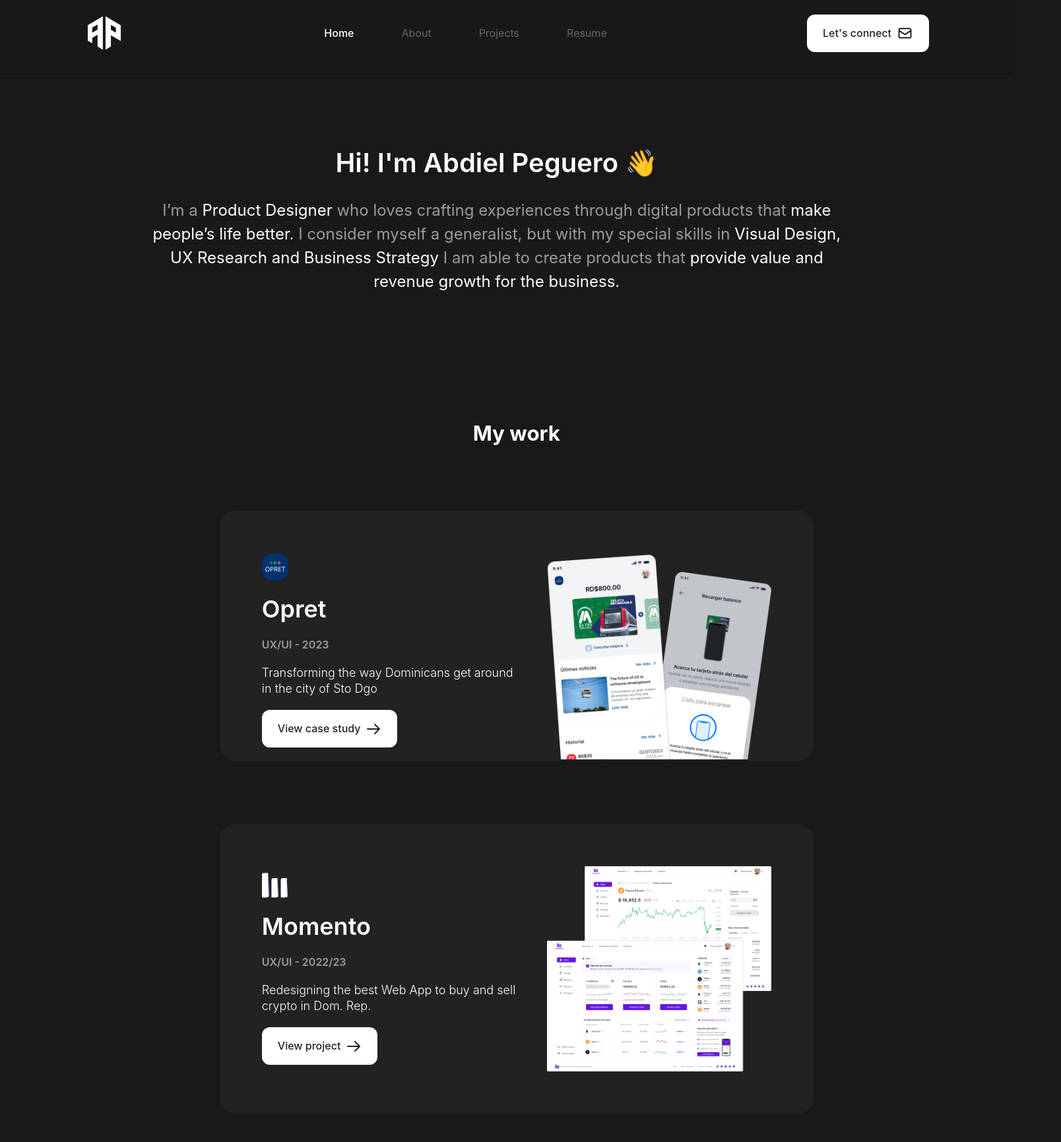
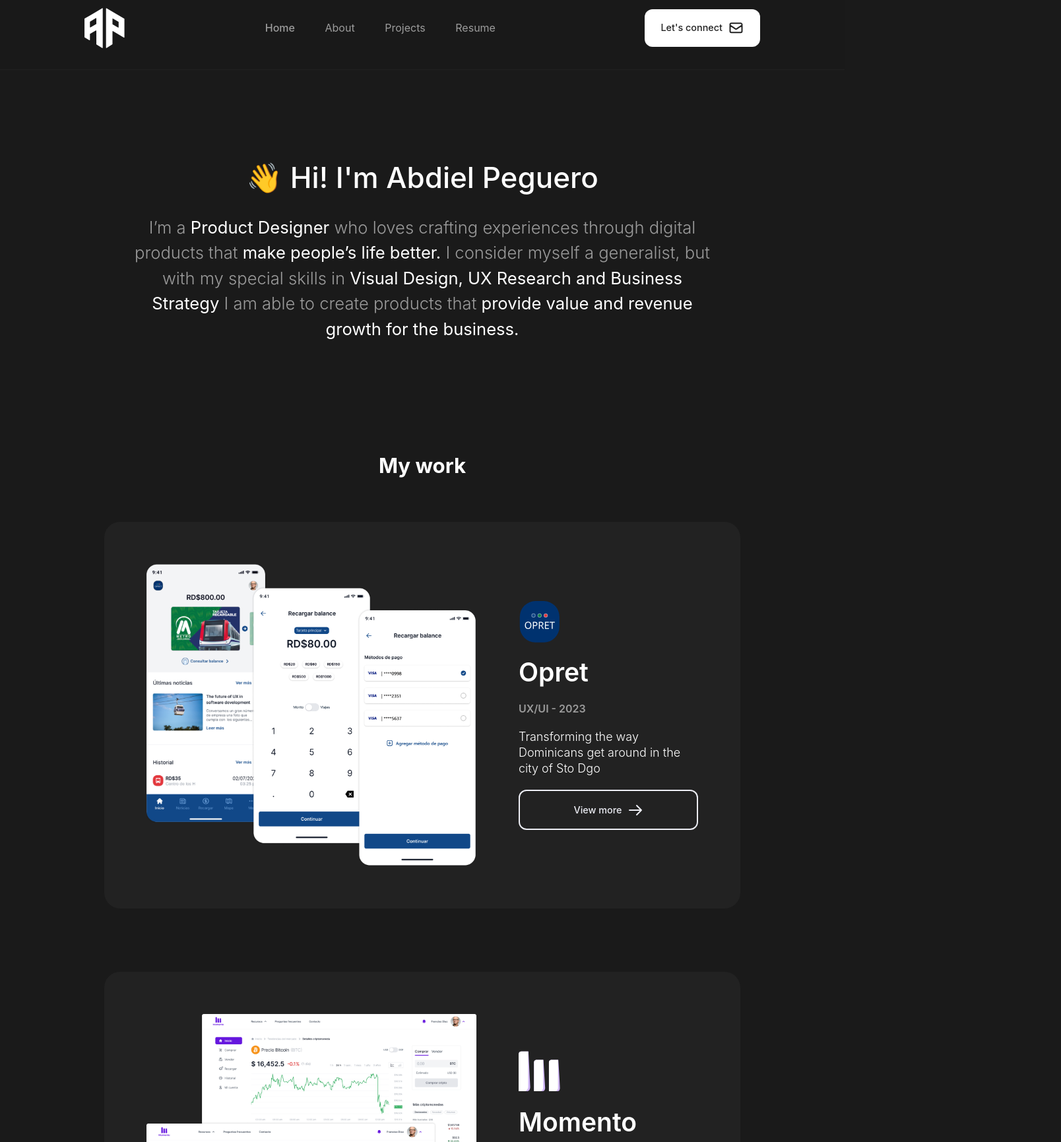
Before and after one commit to abdielpeguero/MyPortfolio, a plain HTML site: page index.html in a window 1280 px wide. Shown: the part 20-1751 px from the top of the page at 66% size, 1608 px wide, since content can reach past the window. Drawn offline with Linux system fonts and the light colour scheme; a web font is replaced by a local one.

Commit message:
Responsive updates

```diff
--- a/index.html
+++ b/index.html
@@ -13,32 +13,48 @@
         <link rel="stylesheet" href="https://rsms.me/inter/inter.css">
         <link rel="stylesheet" href="style.css">
         <link rel="icon" type="img/x-icon"  href="Web_assets\images\AP Favicon.svg">
-
+        <script src="script.js" defer></script>
     </head>
     <body>
         <main>
-            <!--Create a Navb with menu list-->
-            <header>
-                <img class="logo_nav" src="Web_assets\images\Ap lgo.svg">
-                <nav>
-                    <ul class="nav__links">
-                        <li><a href="#" class="navbar_focus">Home</a></li>
-                        <li><a href="#">About</a></li>
-                        <li><a href="#">Projects</a></li>
-                        <li><a href="#">Resume</a></li>
+            <!--Create a Navbar-->
+            <nav class="navbar">
+                <di class="menu-and-connectbtn">
+                    <img class="logo_nav" src="Web_assets/images/AP Favicon.svg">
+
+                    <!--Create a menu list-->
+                    <div class="navbar-links">
+                        <ul>
+                            <li>
+                                <a href="#" class="navbar_focus">Home</a>
+                            </li>
+                            <li>
+                                <a href="#">About</a>
+                            </li>
+                            <li>
+                                <a href="#">Projects</a>
+                            </li>
+                            <li>
+                                <a href="#">Resume</a>
+                            </li>
                         </ul>
+                        <!--create a contact buttun-->
+                        <button class="btn-lets-connect-navbar">Let's connect <img class="button_icon" src="Web_assets/images/email_icon.svg"</button>
+                    </div>
+                </di>
+
+                <!--create mobile burger menu-->
+                <img class="burger-menu" src="Web_assets/images/menu_FILL0_wght400_GRAD0_opsz24.svg">
+
             </nav>
-                <!--<a class="cta" href="#"><button>Contacto</button></a>-->
-                <button>Let's connect <img class="button_icon" src="Web_assets\images\email_icon.svg"</button>
-            </header>
 
             <!--Section with brief intro about me, my work and professional goals-->
             <section class="my__Intro">
-                <h1 class="hi">Hi! I'm Abdiel Peguero &#128075</h1>
+                <h1 class="hi"> &#128075 Hi! I'm Abdiel Peguero</h1>
                 <p class="intro__explained">
                     I’m a <strong>Product Designer</strong> who loves crafting experiences through digital products that <strong>make people’s life better.</strong>
                     I consider myself a generalist, but with my special skills in <strong>Visual Design, UX Research and Business Strategy</strong>
-                    I am able to create products that <strong>provide value and revenue growth for the business. </strong>
+                    I am able to create products that <strong>provide value and revenue growth for the business.</strong>
                 </p>
             </section>
 
@@ -47,40 +63,41 @@
             <article class="my_work">
                 <h3>My work</h3>
 
+                <div class="portfolio-projects">
                     <!--Opret project-->
                     <article class="project_1">
+                        <img class="project_mock" src="Web_assets\images\new-opret-mockup-screens.png">
                         <section class="project_details_1">
                             <img class="project_logo" src="Web_assets\images\Opret logo.svg">
                             <h2 class="pd_subtitle">Opret</h2>
                             <h5 class="pd_role">UX/UI - 2023</h5>
                             <p class="pd_text">Transforming the way Dominicans get around in the city of Sto Dgo</p>
-                        <button>View case study <img class="button_icon" src="Web_assets\images\right arrow icon.svg" </button>
+                            <button2>View more <img class="button_icon2" src="Web_assets\images\right_arrow_white_icon.svg" </button2>
                         </section>
-                    <img class="project_mock" src="Web_assets\images\Opret mockup screens.png">
                     </article>
 
                     <!--Momento project-->
-                <article class="project_2">
-                    <section class="project_details_2">
+                    <article class="project_1">
+                        <img class="project_mock" src="Web_assets\images\Momento mockup screens.png">
+                        <section class="project_details_1">
                             <img class="project_logo" src="Web_assets\images\Momento logo.svg">
                             <h2 class="pd_subtitle">Momento</h2>
                             <h5 class="pd_role">UX/UI - 2022/23</h5>
                             <p class="pd_text">Redesigning the best Web App to buy and sell crypto in Dom. Rep.</p>
-                        <button>View project <img class="button_icon" src="Web_assets\images\right arrow icon.svg" </button>
+                            <button2>View more <img class="button_icon" src="Web_assets\images\right_arrow_white_icon.svg" </button2>
                         </section>
-                    <img class="project_mock" src="Web_assets\images\Momento mockup screens.png">
                     </article>
 
                     <!--ColaPago project-->
                     <article class="project_1">
+                        <img class="project_mock" src="Web_assets\images\new-colapago-mockup screens-1.png">
                         <section class="project_details_1">
                             <img class="project_logo" src="Web_assets\images\ColaPago logo.svg">
                             <h2 class="pd_subtitle">Cola Pago</h2>
                             <h5 class="pd_role">UI - 2022/23</h5>
                             <p class="pd_text">A marketplace of that helps users find the best discounts available.</p>
-                        <button>View prototype <img class="button_icon" src="Web_assets\images\right arrow icon.svg" </button>
+                            <button2>View more <img class="button_icon" src="Web_assets\images\right_arrow_white_icon.svg" </button2>
                         </section>
-                    <img class="project_mock" src="Web_assets\images\ColaPago mockup screens.png">
                     </article>
 
                     <article class="wanna_see_more">
@@ -88,19 +105,19 @@
                             <h5>Want to see more projects?</h5>
                             <p class="pd_text">Let me show you!</p>
                         </article>
-                    <button>More projects <img class="button_icon" src="Web_assets\images\right arrow icon.svg"</button>
+                        <button>More projects <img class="button_icon" src="Web_assets\images\right_arrow_black_icon.svg"</button>
                       </article>
+                </div>
             </article>
 
             <!--Banner inviting people to work with me -->
             <article class="want_work_together">
                 <article class="work_together_details">
-                    <h2>Let’s Work Together!</h2>
+                    <h2 class="work-tog">Let’s Work Together!</h2>
                     <p>You liked my work? Let’s talk about how I can help you finish your project.</p>
                 </article>
                 <button>Let's chat <img class="button_icon" src="Web_assets\images\email_icon.svg"</button>
             </article>
-        </main>
 
 
         <!--Let's create a footer-->
@@ -120,5 +137,6 @@
             </ul>
         </footer>
 
+        </main>
     </body>
 </html>
--- a/style.css
+++ b/style.css
@@ -1,16 +1,34 @@
 /**General style settings**/
 
+* {
+    box-sizing: border-box;
+    color: #FFFFFF;
+    font-family: inter;
+    text-align: inherit;
+    line-height: 1.3;
+    cursor: default;
+}
+
 body {
-    background-color: #191919;
-    margin: 0px;
-    min-width: 1280px;
+    margin: 0;
+    padding: 0;
+    background-color: hsl(0, 0%, 10%);
+    width: 100%;
+}
+
+main {
+    display: grid;
+    width: 100%;
+    margin: 0;
+    gap: 2.5em;
+    /* min-width: 1280px; */
 }
 
 h1, h2,h3, h4, h5, h6 {
     color: #FFFFFF;
     font-family: inter;
     text-align: inherit;
-    margin: 0px;
+    margin: 0 auto;
     line-height: 1.3;
     cursor: default;
 }
@@ -19,15 +37,16 @@ p {
     color: #9B9B9B;
     font-family: inter;
     text-align: inherit;
-    margin: 0px;
+    margin: 0;
     cursor: default;
 }
 
 strong {
     color: #FFFFFF;
-    font-family: inter;
+    font-size: inherit;
+    font-family: inherit;
     font-weight: 400;
-    margin: 0px;
+    margin: 0;
     cursor: default;
 }
 
@@ -59,7 +78,7 @@ button {
     display: flex;
     background-color: #FFFFFF;
     font-family: inter;
-    font-size: 16px;
+    font-size: clamp(.90rem, 1vw, 1.05rem);
     font-style: normal;
     font-weight: 500;
     color: #222222;
@@ -70,6 +89,7 @@ button {
     cursor: pointer;
     max-width: 300px;
     gap: 8px;
+    margin: 0;
     transition: all 0.3s ease 0s;
 }
 
@@ -78,53 +98,97 @@ button:hover {
 }
 
 
+button2 {
+    display: flex;
+    justify-content: center;
+    align-items: center;
+    background-color: transparent;
+    font-family: inter;
+    font-size: clamp(.90rem, 1vw, 1.05rem);
+    font-style: normal;
+    font-weight: 500;
+    color: #ECEDF4;
+    line-height: 24px; /**140**/
+    padding: 16px 24px;
+    border: 2px solid #ECEDF4;
+    border-radius: 12px;
+    cursor: pointer;
+    max-width: 500px;
+    gap: 8px;
+    transition: all 0.3s ease 0s;
+}
+
+button2:hover {
+    background-color: #000000;
+}
+
+button2:focus {
+    background-color: #2B2B2B;
+}
+
 /**Create a Navb with menu list**/
-header {
+
+.navbar {
     display: flex;
-    position: sticky;
-    top: 0;
+    position: fixed;
+    width: 100%;
+    justify-content: space-between;
+    margin: 0;
+    padding: 32px 10%;
+    background-color: hsla(0, 0%, 10%, 0.902);
+    color: hsl(0, 0%, 13%);
+    backdrop-filter: blur(14px);
+    border-bottom: 1px solid;
+    border-bottom-color: hsl(0, 0%, 13%);
+}
+
+.menu-and-connectbtn {
+    display: flex;
     justify-content: space-between;
     align-items: center;
-    padding: 32px 10%;
-    background: rgba(25, 25, 25, 0.90);
-    backdrop-filter: blur(12px);
-    border-bottom: 1px solid;
-    border-bottom-color: #222222;
-    min-width: 1280px;
+    width: 100%;
+    margin: 0;
+}
+
+.navbar-links {
+    display: flex;
+    justify-content: space-between;
+    width: inherit;
+    margin: 0;
 }
 
 .logo_nav {
+    width: clamp(3rem, 10vw, 3.8rem);
+    cursor: pointer;
+    margin: 0;
+}
+
+.navbar-links ul {
+    margin: 0 auto;
+    padding: 0;
+    display: flex;
+    justify-content: center;
+    align-items: center;
+}
+
+.navbar-links li {
+    list-style: none;
+    margin: 0 4% 0 0;
+}
+
+.navbar-links li a {
+    text-decoration: none;
+    color: #9c9c9c;
+    padding: 1rem;
+    display: block;
     cursor: pointer;
 }
 
-.nav__links {
-    display: flex;
-    justify-content: space-between;
-    list-style: none;
-    align-items: center;
-    padding: 0px;
-    gap: 48px
+.navbar-links li a:hover {
+    color: white;
 }
 
-.nav__links ul {
-    align-items: center;
-    padding: 0px;
-    margin: 0px;
-}
-
-.nav__links li {
-    display: inline-block;
-    justify-content: space-between;
-    padding: 12px;
-}
-
-.nav__links li a {
-    transition: all 0.3s ease 0s;
-}
-
-.nav__links li a:hover {
-    color: #FFFFFF;
-}
+/**extra values**/
 
 .nav__links li a:click {
     color: #9B9B9B;
@@ -147,60 +211,91 @@ li, a {
     font-size: 16;
 }
 
+/**Secondary Mobile Navb menu**/
+
+.burger-menu {
+    position: absolute;
+    top: 46px;
+    right: 10%;
+    display: none;
+    flex-direction: column;
+    justify-content: space-between;
+    width: 48px;
+    height: 48px;
+    cursor: pointer;
+}
+
+/* .burger-menu .bar {
+    height: 12%;
+    width: 100%;
+    background-color: white;
+    border-radius: 10px;
+} */
+
 /**brief intro about me,...*/
+
 .my__Intro {
     display: flex;
     flex-direction: column;
-    justify-content: space-between;
-    align-items: center;
-    padding: 96px 16%;
+    padding: 8em 14%;
     text-align: center;
-    min-width: 1096px;
+    min-width: 356px;
+    margin: 10% 0 0 0;
     gap: 24px;
 }
 
 .hi {
     font-style: normal;
-    font-size: 40px;
-    font-weight: 600;
+    font-size: clamp(2.0rem, 8vw, 2.75rem);
+    font-weight: 500;
     line-height: 150%; /* 60px */
+    text-wrap: balance;
     margin: auto;
 }
 
-.intro__explained {
+.intro__explained  {
     font-style: normal;
-    font-size: 24px;
-    font-weight: 400;
-    line-height: 150%; /* 36px */
+    font-size: clamp(1.35rem, 3vw, 1.60rem);
+    font-weight: 350;
+    line-height: 150%; /*36px*/
     max-width: 1080px;
-    min-width: 480px;
-    margin: auto;
+    min-width: 628px;
+    padding: 0px 2%;
+    min-width: 250px;
+    margin: 0 auto;
 }
 
 /**Let's display my latest projects**/
 
 .my_work {
-    display: flex;
+    display: grid;
+    padding: 0;
+    gap: 64px;
+}
+
+.portfolio-projects {
+    display: grid;
+    /* display: flex;
     flex-direction: column;
     justify-content: space-between;
-    align-items: center;
-    padding: 96px 26%;
+    align-items: center; */
+    padding: 0 16%;
     margin: auto;
-    min-width: 900px;
+    /* min-width: 900px; */
     gap: 96px;
 }
 
 .project_1 {
     display: flex;
-    flex-direction: row;
+    /* flex-wrap: wrap; */
     background-color: #222222;
-    padding: 64px 64px 0px 64px;
+    padding: 64px;
     border-radius: 24px;
-    justify-content: space-between;
-    align-items: center;
-    align-self: stretch;
-    min-width: 700px;
-    gap: 40px
+    gap: 64px;
+    max-width: 964px;
+    /* justify-content: space-between; */
+    /* align-items: flex-end; */
+    /* align-self: stretch; */
 }
 
 .project_1:hover {
@@ -212,38 +307,26 @@ li, a {
     display: flex;
     flex-direction: column;
     align-content: flex-start;
-    align-items: flex-start;
-    padding: 0px 0px 20px 0px;
-    max-width: 400px;
-    min-width: 216px;
-    gap: 20px;
-}
-
-.project_details_2 {
-    display: flex;
-    flex-direction: column;
-    align-content: flex-start;
-    align-items: flex-start;
-    padding: 0px 0px;
-    max-width: 400px;
-    min-width: 216px;
+    justify-content: center;
+    padding: 0px;
+    width: 100%;
+    /* max-width: 500px; */
     gap: 20px;
 }
 
 .project_logo {
-    width: 10%;
-    height: 10%;
-    min-width: 40px;
-    max-width: 64px;
-    object-fit: cover;
+    /* display: flex; */
+    width: 64px;
+    height: 64px;
 }
 
 .pd_subtitle {
     color: #FFFFFF;
     font-style: normal;
     font-weight: 600;
-    font-size: 36px;
+    font-size: font-size: clamp(.20rem, 3vw, 1.60rem);;
     font-style: normal;
+    margin: 0;
 }
 
 .pd_role {
@@ -251,6 +334,7 @@ li, a {
     font-style: normal;
     font-weight: 600;
     font-size: 16px;
+    margin: 0;
 }
 
 .pd_text {
@@ -259,33 +343,17 @@ li, a {
     font-weight: 300;
     font-size: 18px;
     line-height: 24px; /* 140% */
+    margin: 0;
 }
 
 .project_mock {
     display: flex;
-    width: 50%;
-    height: 50%;
-    min-width: 340px;
+    /* width: 100%; */
+    max-width: 500px;
+    margin: 0 auto;
     object-fit: cover;
-    align-items: flex-end;
-}
-
-.project_2 {
-    display: flex;
-    flex-direction: row;
-    background-color: #222222;
-    padding: 64px 64px;
-    border-radius: 24px;
-    justify-content: space-between;
-    align-items: center;
-    align-self: stretch;
-    min-width: 700px;
-    gap: 40px;
-}
-
-.project_2:hover {
-    background-color: #2B2B2B;
-    transition: all 0.3s ease-in-out 0s;
+    /* min-width: 340px; */
+    /* align-items: flex-end; */
 }
 
 .wanna_see_more {
@@ -300,29 +368,65 @@ li, a {
 
 .more_projects_description {
     display: flex;
-    align-items: center;
+    flex-direction: row;
+    flex-wrap: wrap;
+    text-align: center;
+    justify-items: center;
     gap: 8px;
 }
+
+/* .project_details_2 {
+    display: flex;
+    flex-direction: column;
+    align-content: flex-start;
+    align-items: flex-start;
+    padding: 0px;
+    max-width: 400px;
+    min-width: 216px;
+    gap: 20px;
+}
+
+/* .project_2 {
+    display: flex;
+    flex-direction: row;
+    background-color: #222222;
+    padding: 64px 64px;
+    border-radius: 24px;
+    justify-content: space-between;
+    align-items: flex-end;
+    align-self: stretch;
+    min-width: 700px;
+    gap: 40px;
+}
+/*.project_2:hover {
+    background-color: #2B2B2B;
+    transition: all 0.3s ease-in-out 0s;
+} */
 
 /**Banner inviting people to work with me**/
 
 .want_work_together {
     display: grid;
-    background-color: #000;
-    padding: 72px 64px;
     text-align: center;
     justify-items: center;
-    margin-top: 124px;
-    margin-bottom: 124px;
-    min-width: 1480px;
+    background-color: #000000;
+    padding: 56px 0px;
+    width: 100%;
     gap: 32px;
+    margin: 0 auto;
 }
 
 .work_together_details {
-    display: grid;
-    padding: 0px;
-    margin: auto;
+    display: flex;
+    flex-direction: column;
+    text-align: center;
+    padding: 0 4%;
+    margin: 0 auto;
     gap: 16px;
+}
+
+.work-tog {
+    font-size: clamp(1.90rem, 4vw, 2.5rem);
 }
 
 /**Let's create a footer**/
@@ -335,13 +439,13 @@ footer {
     padding: 48px 10%;
     border-top: 1px solid;
     border-top-color: #222222;
-    min-width: 1280px;
+    /* min-width: 1280px; */
 }
 
 .logo_footer {
     cursor: pointer;
-    width: 64px;
-    height: 10%;
+    width: 48px;
+    height: 48px;
 }
 
 .logo_icon_socialmedia {
@@ -374,3 +478,137 @@ footer {
 }
 
 /**Body content**/
+
+
+/**media queries**/
+
+@media (max-width:1325px) {
+
+    .portfolio-projects {
+        padding: 0 12%;
+    }
+
+    .project_1 {
+        display: flex;
+        flex-direction: row;
+    }
+}
+
+@media (max-width:1186px) {
+
+    .portfolio-projects {
+        padding: 0 8%;
+    }
+
+    .project_1 {
+        display: flex;
+        flex-direction: row;
+    }
+}
+
+@media (max-width:1080px) {
+
+    .nav__links {
+        gap: 16px
+    }
+
+    .portfolio-projects {
+        padding: 0 8%;
+    }
+
+    .project_1 {
+        display: flex;
+        flex-direction: column;
+    }
+}
+
+/**media queries*/
+
+@media (max-width:960px) {
+
+    .burger-menu {
+        display: flex;
+    }
+
+    .navbar {
+        display: flex;
+        flex-direction: row;
+        align-items: flex-start;
+        position: fixed;
+        width: 100%;
+        /* height: 100vh;
+        height: 100dvh; */
+    }
+
+    .menu-and-connectbtn {
+        display: flex;
+        flex-direction: column;
+        align-items: flex-start;
+        justify-content: flex-start;
+        height: 68%;
+    }
+
+    .navbar-links {
+        display: none;
+        flex-direction: inherit;
+        align-items: center;
+        margin: 0;
+        padding-top: 2em;
+        height: inherit;
+    }
+
+    .navbar-links ul {
+        width: 100%;
+        margin-bottom: .75em;
+        flex-direction: column;
+    }
+
+    .navbar-links li {
+        text-align: center;
+        margin: .75em 0;
+    }
+
+
+    .navbar-links.active {
+        display: flex;
+    }
+
+    .my__Intro {
+        padding: 12em 16%;
+        margin: 8% 0 0 0;
+    }
+
+    .hi {
+        padding: 0 2%;
+    }
+
+    .intro__explained {
+        padding: 0 8%x;
+        text-wrap: balance;
+    }
+
+    .project_mock {
+        width: 100%;
+    }
+
+    .more_projects_description {
+    display: flex;
+    flex-direction: column;
+    text-align: center;
+    padding: 0 4%;
+    margin: 0 auto;
+    gap: 16px;
+    }
+
+    footer {
+        flex-direction: column;
+    }
+
+    .logo_footer {
+        display: none;
+    }
+
+    .footer_socialmedia {
+        margin-bottom: 0;
+    }
+}
```
Also changed, not shown: script.js (added, +7 -0 lines), Web_assets/images/menu_FILL0_wght400_GRAD0_opsz24.svg (added), Web_assets/images/new-colapago-mockup screens-1.png (added), Web_assets/images/new-opret-mockup-screens.png (added), Web_assets/images/right_arrow_black_icon.svg (renamed from Web_assets/images/right arrow icon.svg), Web_assets/images/right_arrow_white_icon.svg (added). Lines whose indentation alone changed are shown as unchanged.
